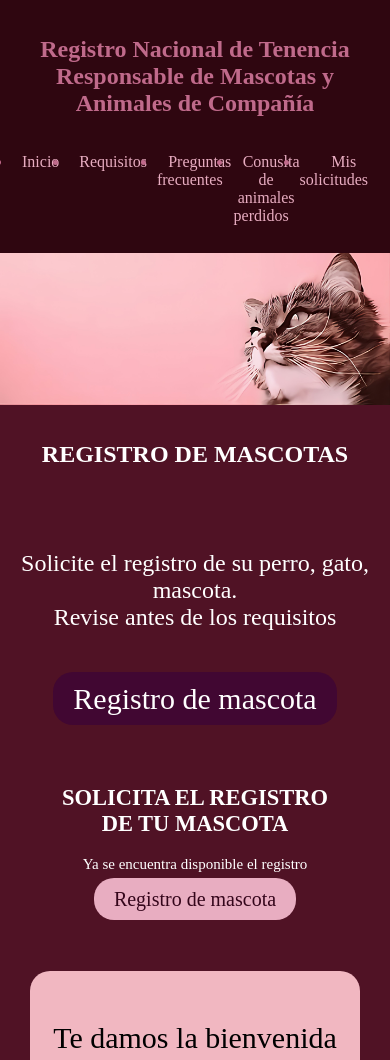
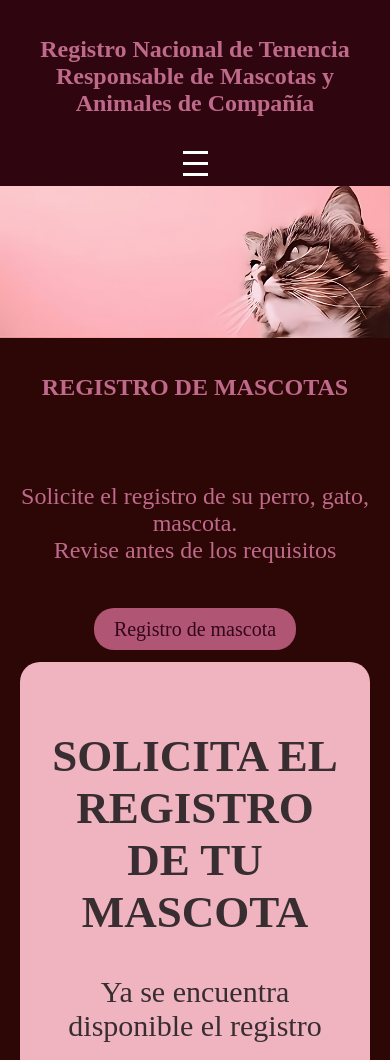
Before and after one commit to Haru-K4/Haru-K4.github.io, a plain HTML site: page index.html in a window 390 px wide. Shown: the top 1060 px of the page. Drawn offline with Linux system fonts and the light colour scheme.

Commit message:
Update estilos_index.css

```diff
--- a/assets/styles/estilos_index.css
+++ b/assets/styles/estilos_index.css
@@ -1,11 +1,20 @@
-html {
+html{
     scroll-behavior: smooth;
+}
+
+body {
+    background-color: rgb(80, 18, 37);
+    margin: 0;
+    padding: 0;
+    color: #ffffff; /* Agregado para mejorar la legibilidad del texto */
+    font-family: "Times New Roman", Times, serif; /* Aplicado a todo el cuerpo del documento */
 }
 
 #navegar {
     background-color: rgb(47, 6, 16);
     color: #c06a8b;
     padding: 6px;
+    text-align: center; /* Centra el contenido del encabezado */
 }
 
 #navegar h1 {
@@ -31,6 +40,15 @@ html {
     color: #ff0080;
 }
 
+ul {
+    list-style-type: none; /* Elimina los puntos de la lista */
+    padding-left: 0; /* Elimina el espacio a la izquierda */
+}
+
+li {
+    padding-left: 20px; /* Agrega un espacio a la izquierda de cada elemento */
+}
+
 #banner {
     position: relative;
 }
@@ -42,7 +60,7 @@ html {
 #banner_contenido {
     position: absolute;
     top: 50%;
-    left:10%;
+    left: 10%;
     transform: translateY(-50%);
     text-align: center;
     color: #2d0606;
@@ -62,52 +80,49 @@ html {
 .boton:hover {
     background-color: #96536b;
 }
-body{
-    background-color: rgb(80, 18, 37);
-    margin: 0;
-    padding: 0;
-}
-#registro{
+
+#registro {
     border-radius: 20px;
     padding: 30px;
     text-align: center;
     font-size: 30px;
-    font-family: "Times New Roman", Times, serif;
     background-color: #efb4bf;
     margin: 20px;
+}
 
-}
-#inicio{
+#inicio {
     background-color: #f1b7c1;
-    font-size:30px;
+    font-size: 30px;
     padding: 20px;
     margin: 30px;
     color: #000000;
     text-align: center;
     border-radius: 20px;
+}
 
-}
-#preg{
+#preg {
     background-color: #f5b9ca;
-    font-size:20px;
+    font-size: 20px;
     padding: 20px;
     margin: 30px;
     color: #000000;
     border-radius: 20px;
 }
-footer{
+
+footer {
     padding: 16px;
     background-color: #000000;
     color: #ffffff;
     font-family: "Times New Roman", Times, serif;
     font-size: 13px;
     text-align: center;
-    margin: 0px;
+    margin: 0;
+}
 
+footer img {
+    width: 3%;
 }
-footer img {
-    width:3%;
-}
+
 #imagenes {
     display: flex;
     justify-content: center;
@@ -118,38 +133,80 @@ footer img {
     margin-left: 60px;
 }
 
-@media only screen and (max-width: 600px) {
-    #navegar {
-        text-align: center;
+.menu-icon {
+    display: none;
+    flex-direction: column;
+    cursor: pointer;
+}
+
+.menu-icon span {
+    height: 3px;
+    width: 25px;
+    background-color: #fff;
+    margin: 4px;
+    transition: all 0.3s ease;
+}
+
+@media screen and (max-width: 768px) {
+    body{
+        background-color: #2d0606;
     }
 
-    .menu {
-        justify-content: center;
+    #banner {
+        position: static;
+    }
+    #gato{
+        position: static;
     }
 
-    .menu a {
-        margin-left: 10px;
-        margin-right: 10px;
+    #banner img {
+        width: 100%;
+    }
+    #registro{
+        color: #382d31;
     }
 
     #banner_contenido {
+
         position: relative;
         top: auto;
         left: auto;
         transform: none;
         text-align: center;
         font-size: 24px;
-        color: white;
+        color: #c06a8b;
     }
-    #registro{
-        font-size: 15px;
-        font-family: "Times New Roman", Times, serif;
+
+    .menu-items {
+        position: static;
+        display: none;
+    }
+
+    nav ul.menu {
+        padding: 10px;
+        margin-top: 20px;
+        position: static;
+        display: none;
+        flex-direction: column;
+        background-color: rgba(148, 79, 96, 0.38);
+        top: 190px; /* Ajuste del margen superior para dejar espacio para el icono */
+        left: 0;
+        width: 100%;
         text-align: center;
-        color: white;
-        background-color: rgba(52, 6, 27, 0);
+    }
+
+    nav ul.menu.active {
+        display: flex;
+    }
+
+    .menu-icon {
+        display: flex;
+        justify-content: center; /* Alinea horizontalmente el contenido */
+        align-items: center;
+    }
     .boton {
         font-size: 20px;
-        background-color: #e8adc1;
+        background-color: #b05574;
         color: #34061b;
     }
 
```
